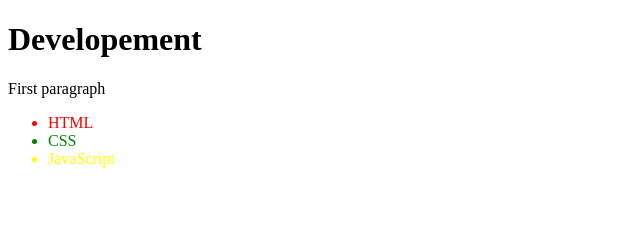
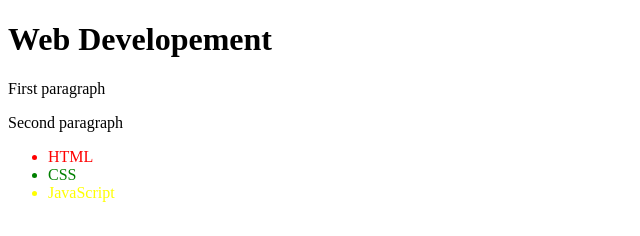
Before and after one commit to Edi-ITA/Front-end-development, a plain HTML site: page index.html in a window 1280 px wide. Shown: the whole page, without its empty margins (0-640 px from the left). Drawn offline with Linux system fonts and the light colour scheme.

Commit message:
Paragraph added

```diff
--- a/index.html
+++ b/index.html
@@ -5,8 +5,9 @@
 <title> Front-End-Developement </title>
 </head>
 <body>
-<h1>Developement</h1>
+<h1>Web Developement</h1>
 <p> First paragraph </p>
+<p> Second paragraph </p>
 <ul>
 <li style="color: red"> HTML </li>
 <li style="color: green"> CSS </li>
```
